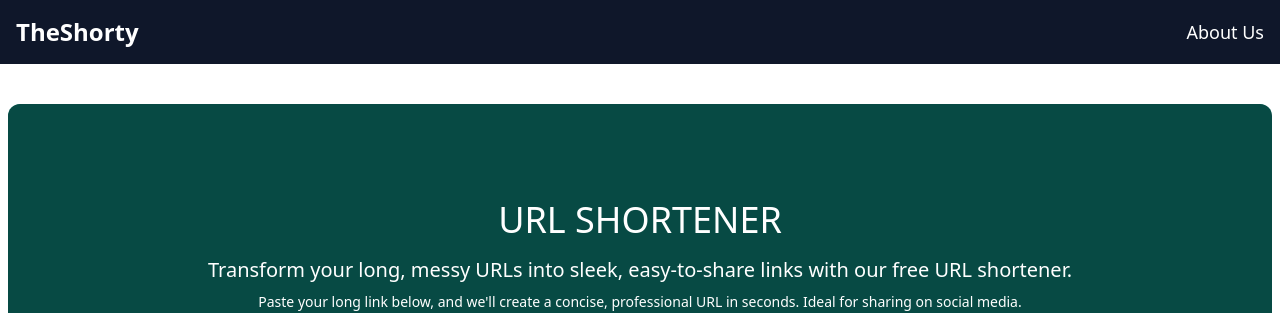
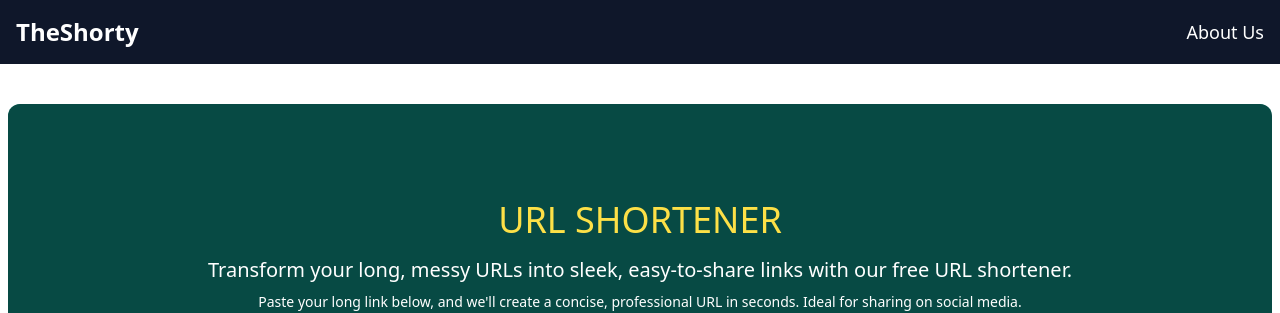
Before and after one commit to jalaj-pandey/theshorty, a React (Vite) app in the folder client/url-shortener/: page / in a window 1280 px wide. Shown: the top 313 px of the page. Built offline with nearby package versions, Linux system fonts and the light colour scheme; no server answers.

Commit message:
Update FormContainer.tsx

```diff
--- a/client/url-shortener/src/components/container/FormContainer.tsx
+++ b/client/url-shortener/src/components/container/FormContainer.tsx
@@ -28,7 +28,7 @@
     <div className="container mx-auto p-2">
       <div className="bg-teal-600 my-8 rounded-xl bg-cover ">
         <div className="w-full h-full rounded-xl p-20 backdrop-brightness-50">
-          <h2 className="text-white text-4xl text-center p-4">URL SHORTENER</h2>
+          <h2 className="text-yellow-300 text-4xl text-center p-4">URL SHORTENER</h2>
           <p className="text-white text-xl text-center pb-2 font-light">
             Transform your long, messy URLs into sleek, easy-to-share links with our free URL shortener.
           </p>
```
